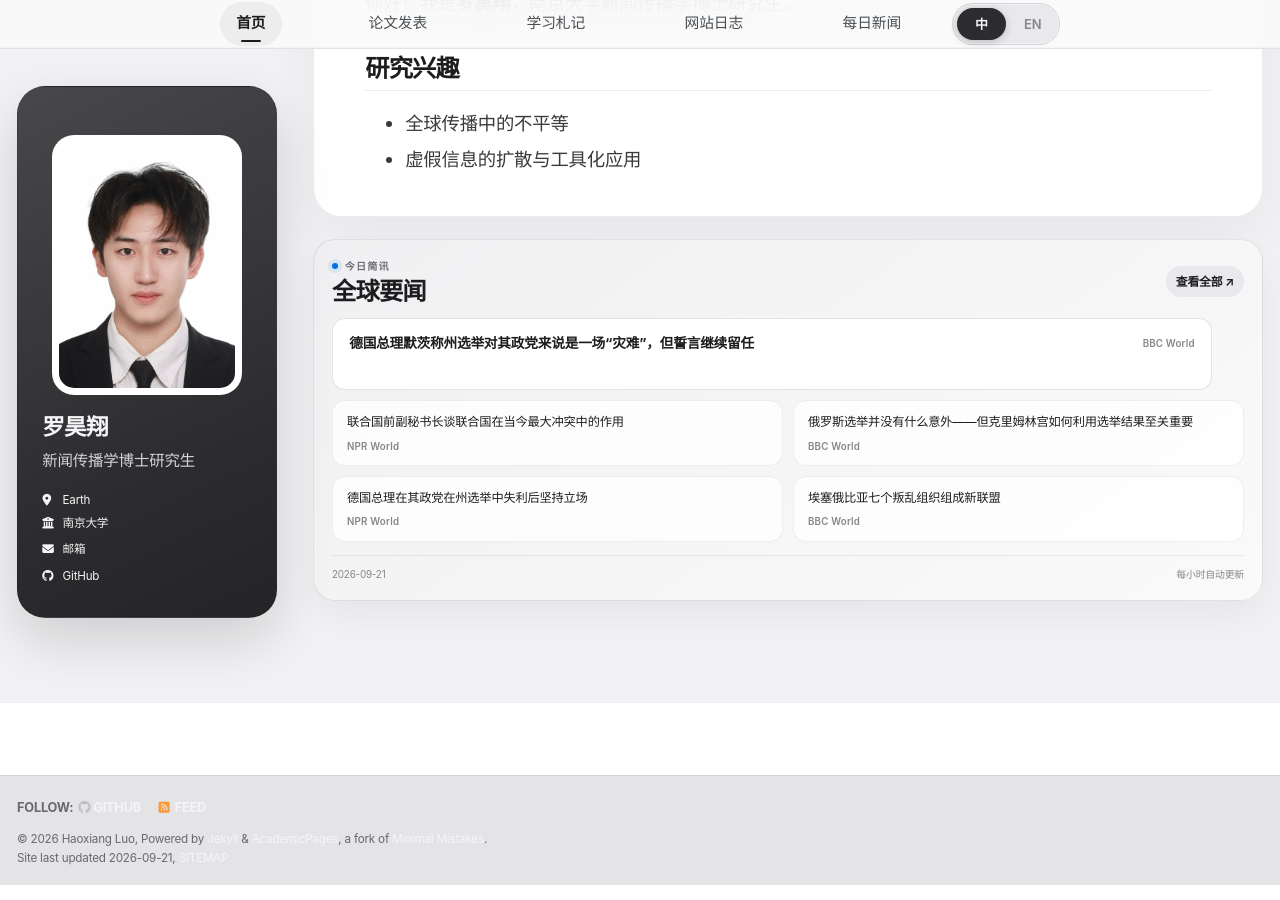
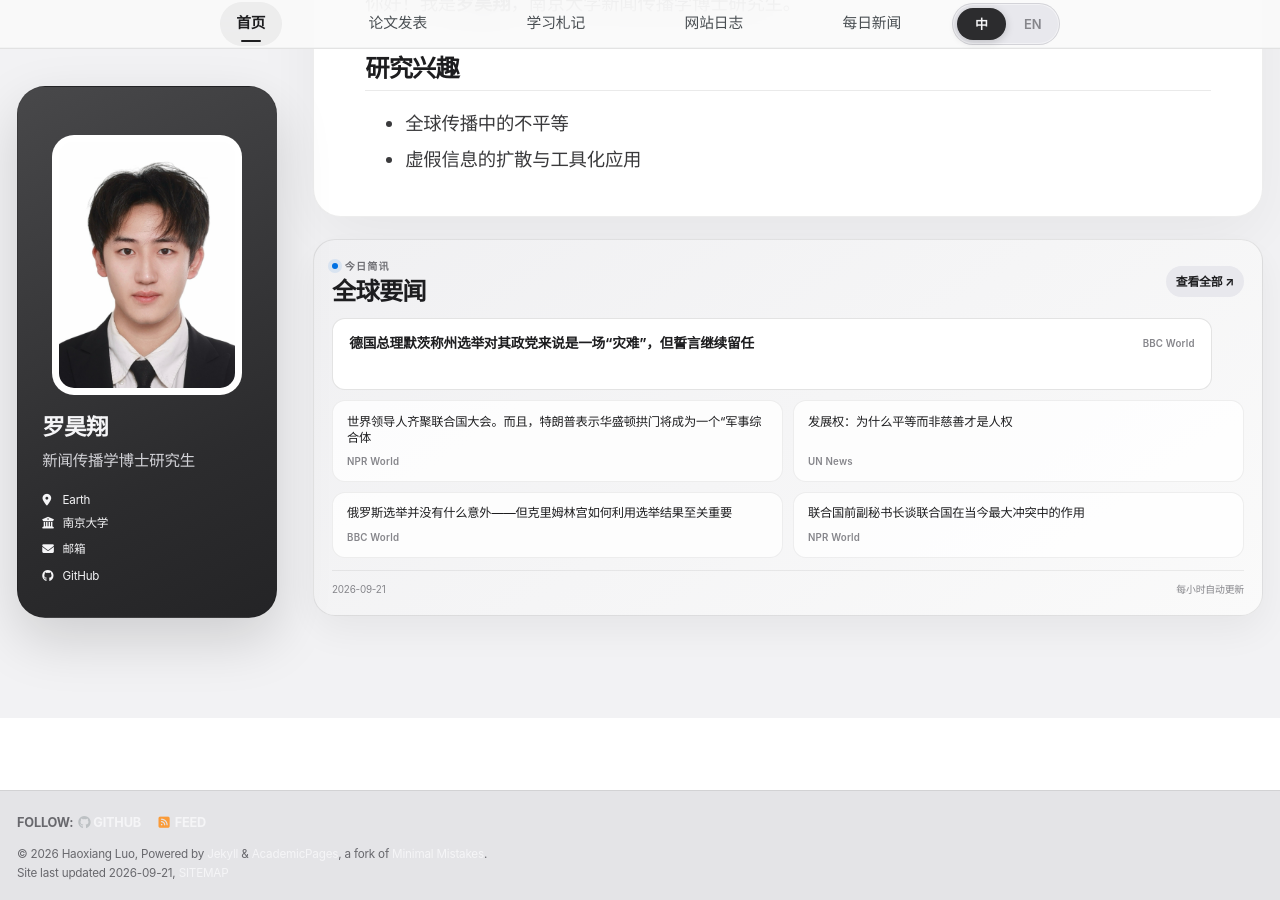
Before and after one commit to HaoxiangLuo/HaoxiangLuo.github.io, a Jekyll site: the page built from _pages/about-zh.md, in a window 1280 px wide and 900 px high, scrolled down 253 px. Built offline with Jekyll 4.4.1, drawn with Linux system fonts in a browser that asks for light colours; a style sheet for code colours, icons or effects is not loaded.

Commit message:
Update daily news 2026-09-21

```diff
--- a/_data/daily_news.json
+++ b/_data/daily_news.json
@@ -1,5 +1,5 @@
 {
-  "updated_at": "2026-09-21T19:24:54+08:00",
+  "updated_at": "2026-09-21T20:28:05+08:00",
   "days": [
     {
       "date": "2026-09-21",
@@ -11,10 +11,16 @@
           "title_zh": "德国总理默茨称州选举对其政党来说是一场“灾难”，但誓言继续留任"
         },
         {
-          "title": "Former UN Deputy Secretary General on the role of the UN in today's biggest conflicts",
+          "title": "World leaders convene for UNGA. And, Trump says D.C. arch will be a 'military complex'",
           "source": "NPR World",
-          "url": "https://www.npr.org/2026/09/21/nx-s1-5974141/former-un-deputy-secretary-general-on-the-role-of-the-un-in-todays-biggest-conflicts",
-          "title_zh": "联合国前副秘书长谈联合国在当今最大冲突中的作用"
+          "url": "https://www.npr.org/2026/09/21/g-s1-144238/up-first-newsletter-united-nations-general-assembly-trump-arch-faa-ai-federal-agent-shooting",
+          "title_zh": "世界领导人齐聚联合国大会。而且，特朗普表示华盛顿拱门将成为一个“军事综合体"
+        },
+        {
+          "title": "The right to development: Why equity, not charity, is a human right",
+          "source": "UN News",
+          "url": "https://news.un.org/feed/view/en/story/2026/09/1168367",
+          "title_zh": "发展权：为什么平等而非慈善才是人权"
         },
         {
           "title": "Russia's elections had few surprises - but how the Kremlin uses the results will be crucial",
@@ -23,22 +29,16 @@
           "title_zh": "俄罗斯选举并没有什么意外——但克里姆林宫如何利用选举结果至关重要"
         },
         {
-          "title": "German chancellor stands his ground after his party loses in state elections",
+          "title": "Former UN Deputy Secretary General on the role of the UN in today's biggest conflicts",
           "source": "NPR World",
-          "url": "https://www.npr.org/2026/09/21/g-s1-144231/germany-state-elections-merz",
-          "title_zh": "德国总理在其政党在州选举中失利后坚持立场"
+          "url": "https://www.npr.org/2026/09/21/nx-s1-5974141/former-un-deputy-secretary-general-on-the-role-of-the-un-in-todays-biggest-conflicts",
+          "title_zh": "联合国前副秘书长谈联合国在当今最大冲突中的作用"
         },
         {
-          "title": "Seven Ethiopian rebel groups form new alliance",
-          "source": "BBC World",
-          "url": "https://www.bbc.co.uk/news/articles/ckp84pj8zpngo?at_medium=RSS&at_campaign=rss",
-          "title_zh": "埃塞俄比亚七个叛乱组织组成新联盟"
-        },
-        {
-          "title": "What to know as world leaders converge at the United Nations this week",
-          "source": "NPR World",
-          "url": "https://www.npr.org/2026/09/21/nx-s1-5971262/united-nations-general-assembly",
-          "title_zh": "世界领导人本周齐聚联合国，需要了解什么"
+          "title": "The race to build a pandemic-proof world",
+          "source": "UN News",
+          "url": "https://news.un.org/feed/view/en/story/2026/09/1168377",
+          "title_zh": "建立一个抵御大流行病的世界的竞赛"
         },
         {
           "title": "CNN, MS NOW and Politico to file lawsuit against Trump's White House ban",
@@ -47,16 +47,16 @@
           "title_zh": "CNN、MS NOW 和 Politico 将针对特朗普的白宫禁令提起诉讼"
         },
         {
-          "title": "18 suspects accused in the 2021 killing of Haiti's president being extradited to U.S.",
+          "title": "German chancellor stands his ground after his party loses in state elections",
           "source": "NPR World",
-          "url": "https://www.npr.org/2026/09/21/nx-s1-5976026/suspects-killing-haiti-president-extradited",
-          "title_zh": "被控 2021 年杀害海地总统的 18 名嫌疑人被引渡到美国"
+          "url": "https://www.npr.org/2026/09/21/g-s1-144231/germany-state-elections-merz",
+          "title_zh": "德国总理在其政党在州选举中失利后坚持立场"
         },
         {
-          "title": "Three arrested in South Africa over one of nine women's bodies",
-          "source": "BBC World",
-          "url": "https://www.bbc.co.uk/news/articles/c617j2x01epjo?at_medium=RSS&at_campaign=rss",
-          "title_zh": "三人因九名女性尸体中的一具在南非被捕"
+          "title": "Why the UN General Assembly still matters",
+          "source": "UN News",
+          "url": "https://news.un.org/feed/view/en/story/2026/09/1168361",
+          "title_zh": "为什么联合国大会仍然重要"
         }
       ]
     },
```
